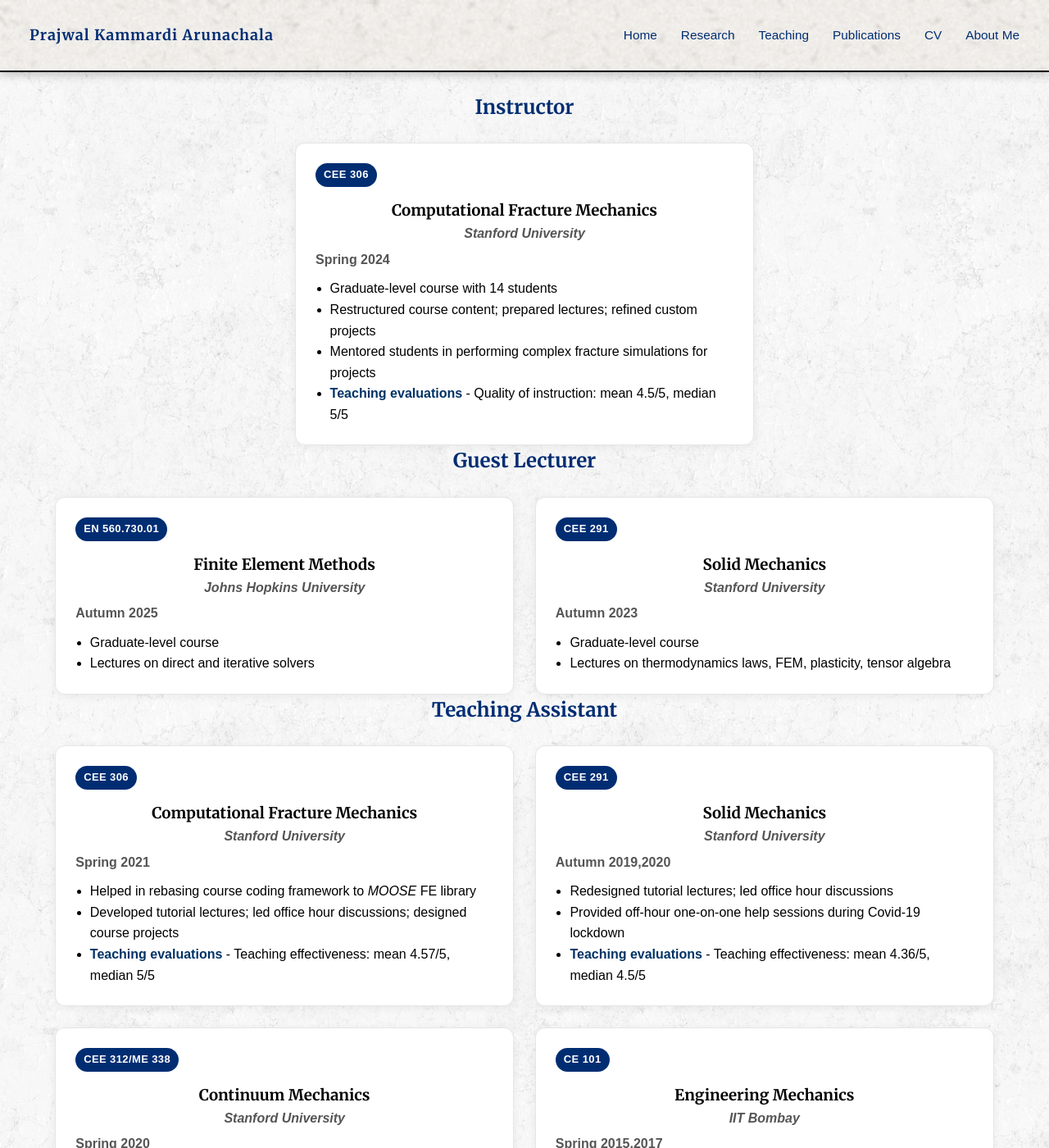
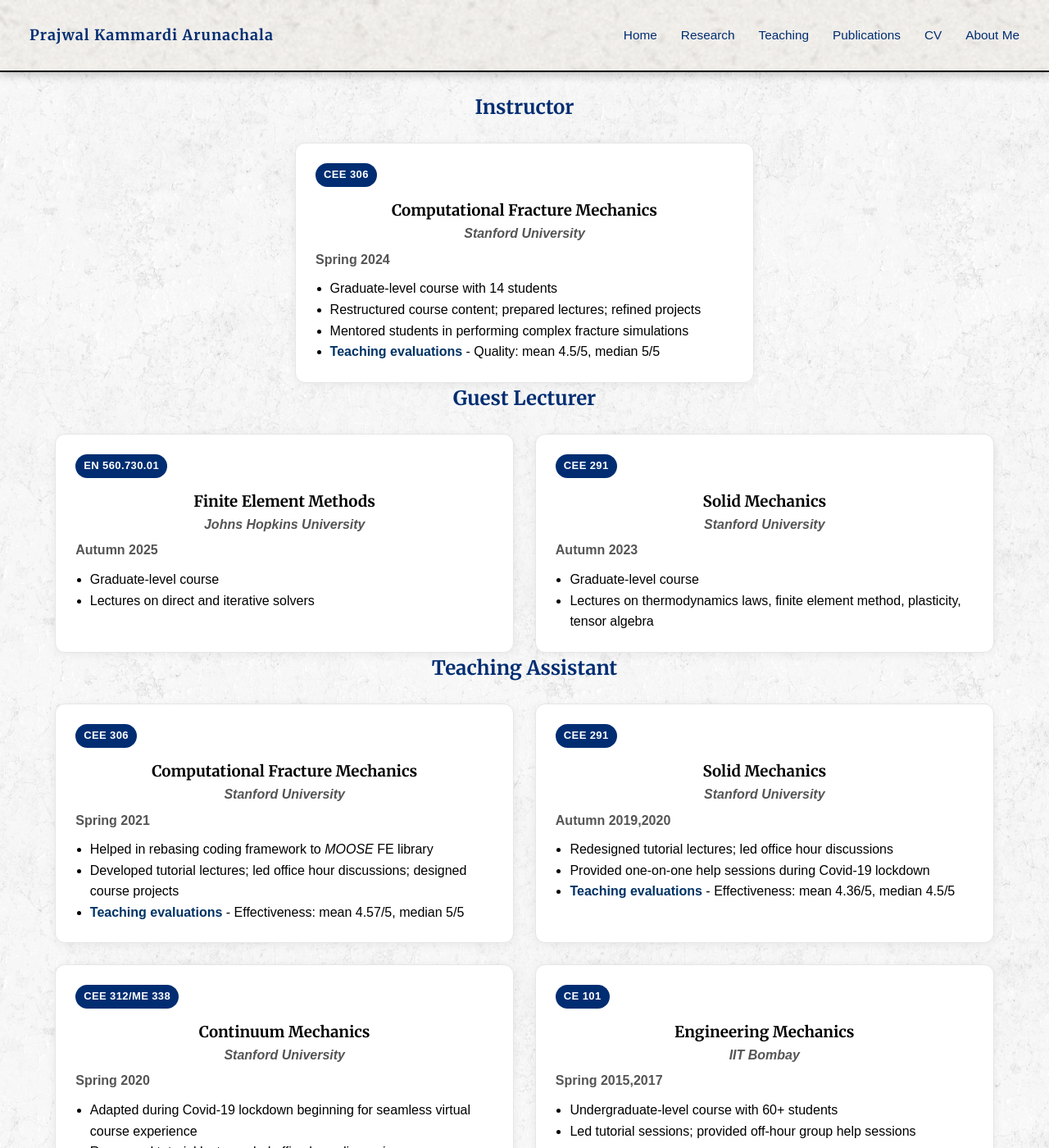
Before and after one commit to prajwalka/prajwalka.github.io, a Jekyll site: the page built from teaching.md, in a window 1280 px wide and 1400 px high. Shown: the whole window at 82% size. Built offline with Jekyll 4.4.1, drawn with Linux system fonts in a browser that asks for light colours; some web fonts are replaced.

Commit message:
updating teaching

```diff
--- a/teaching.md
+++ b/teaching.md
@@ -16,9 +16,9 @@ permalink: /teaching/
     <time class="course-term" datetime="2024-09">Spring 2024</time>
     <ul class="course-points">
       <li>Graduate-level course with 14 students</li>
-      <li>Restructured course content; prepared lectures; refined custom projects</li>
-      <li>Mentored students in performing complex fracture simulations for projects</li>
-      <li><a class="doc-link" href="/files/CEE306_2024_TeachingEvaluations.pdf" target="_blank" rel="noopener" aria-label="Teaching evaluations">Teaching evaluations</a> - Quality of instruction: mean 4.5/5, median 5/5 </li>
+      <li>Restructured course content; prepared lectures; refined projects</li>
+      <li>Mentored students in performing complex fracture simulations</li>
+      <li><a class="doc-link" href="/files/CEE306_2024_TeachingEvaluations.pdf" target="_blank" rel="noopener" aria-label="Teaching evaluations">Teaching evaluations</a> - Quality: mean 4.5/5, median 5/5 </li>
     </ul>
     </article>
   </div>
@@ -44,7 +44,7 @@ permalink: /teaching/
     <time class="course-term" datetime="2024-09">Autumn 2023</time>
     <ul class="course-points">
       <li>Graduate-level course</li>
-      <li>Lectures on thermodynamics laws, FEM, plasticity, tensor algebra</li>
+      <li>Lectures on thermodynamics laws, finite element method, plasticity, tensor algebra</li>
     </ul>
     </article>
   </div>
@@ -58,9 +58,9 @@ permalink: /teaching/
     <div class="university university-subtitle"><em>Stanford University</em></div>
     <time class="course-term" datetime="2024-09">Spring 2021</time>
     <ul class="course-points">
-      <li>Helped in rebasing course coding framework to <em>MOOSE</em> FE library</li>
+      <li>Helped in rebasing coding framework to <em>MOOSE</em> FE library</li>
       <li>Developed tutorial lectures; led office hour discussions; designed course projects</li>
-      <li><a class="doc-link" href="/files/CEE306_2021_TeachingEvaluations.pdf" target="_blank" rel="noopener" aria-label="Teaching evaluations">Teaching evaluations</a> - Teaching effectiveness: mean 4.57/5, median 5/5 </li>
+      <li><a class="doc-link" href="/files/CEE306_2021_TeachingEvaluations.pdf" target="_blank" rel="noopener" aria-label="Teaching evaluations">Teaching evaluations</a> - Effectiveness: mean 4.57/5, median 5/5 </li>
     </ul>
     </article>
 
@@ -71,8 +71,8 @@ permalink: /teaching/
     <time class="course-term" datetime="2024-09">Autumn 2019,2020</time>
     <ul class="course-points">
       <li>Redesigned tutorial lectures; led office hour discussions</li>
-      <li>Provided off-hour one-on-one help sessions during Covid-19 lockdown </li>
-      <li><a class="doc-link" href="/files/CEE291_2019_TeachingEvaluations.pdf" target="_blank" rel="noopener" aria-label="Teaching evaluations">Teaching evaluations</a> - Teaching effectiveness: mean 4.36/5, median 4.5/5 </li>
+      <li>Provided one-on-one help sessions during Covid-19 lockdown </li>
+      <li><a class="doc-link" href="/files/CEE291_2019_TeachingEvaluations.pdf" target="_blank" rel="noopener" aria-label="Teaching evaluations">Teaching evaluations</a> - Effectiveness: mean 4.36/5, median 4.5/5 </li>
     </ul>
     </article>
 
```
